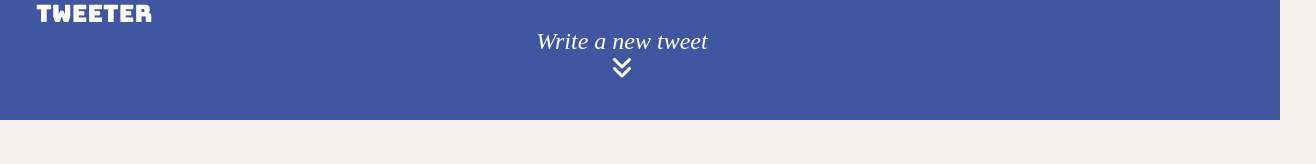
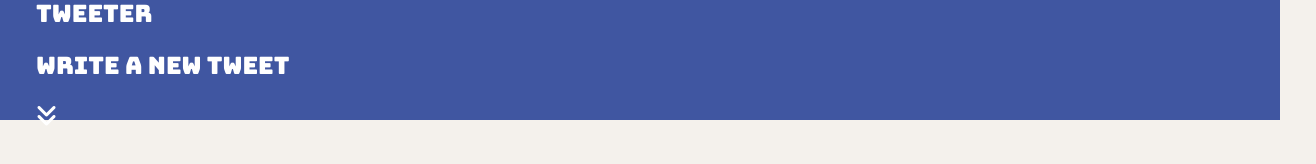
Before and after one commit to tplaisant/tweeter, a website: page public/index.html in a window 1280 px wide. Shown: the whole page, 1316 px wide, since content can reach past the window. Drawn offline with nearby package versions, Linux system fonts and the light colour scheme.

Commit message:
fixing positioning of the header

```diff
--- a/public/index.html
+++ b/public/index.html
@@ -28,7 +28,7 @@
     <nav>
       <span>tweeter</span>
       <div class="header">
-        <i>Write a new tweet</i>
+        <p>Write a new tweet</p>
         <i class="fa-solid fa-angles-down"></i>
       </div>
     </nav>
--- a/public/styles/nav.css
+++ b/public/styles/nav.css
@@ -4,20 +4,23 @@ nav {
   color: #FFFFFF;
 }
 
-nav span {
+nav {
   font-family: "Bungee", sans-serif;
+  width: 100%;
+  padding: 0 1.5em;
+  justify-content: space-between;
+  align-items: center;
 }
 
 nav span {
   display: flex;
-  margin-left: 1.5em;
-  width: 100%;
+  /* margin-left: 1.5em;   */
 }
 
 .header {
   display: flex;
   flex-direction: column;
-  justify-content: space-between;
-  align-items: center;
-  margin-right: 1.5em;
+  /* justify-content: space-between;
+  align-items: center; */
+  /* margin-right: 1.5em;  */
 }
```
